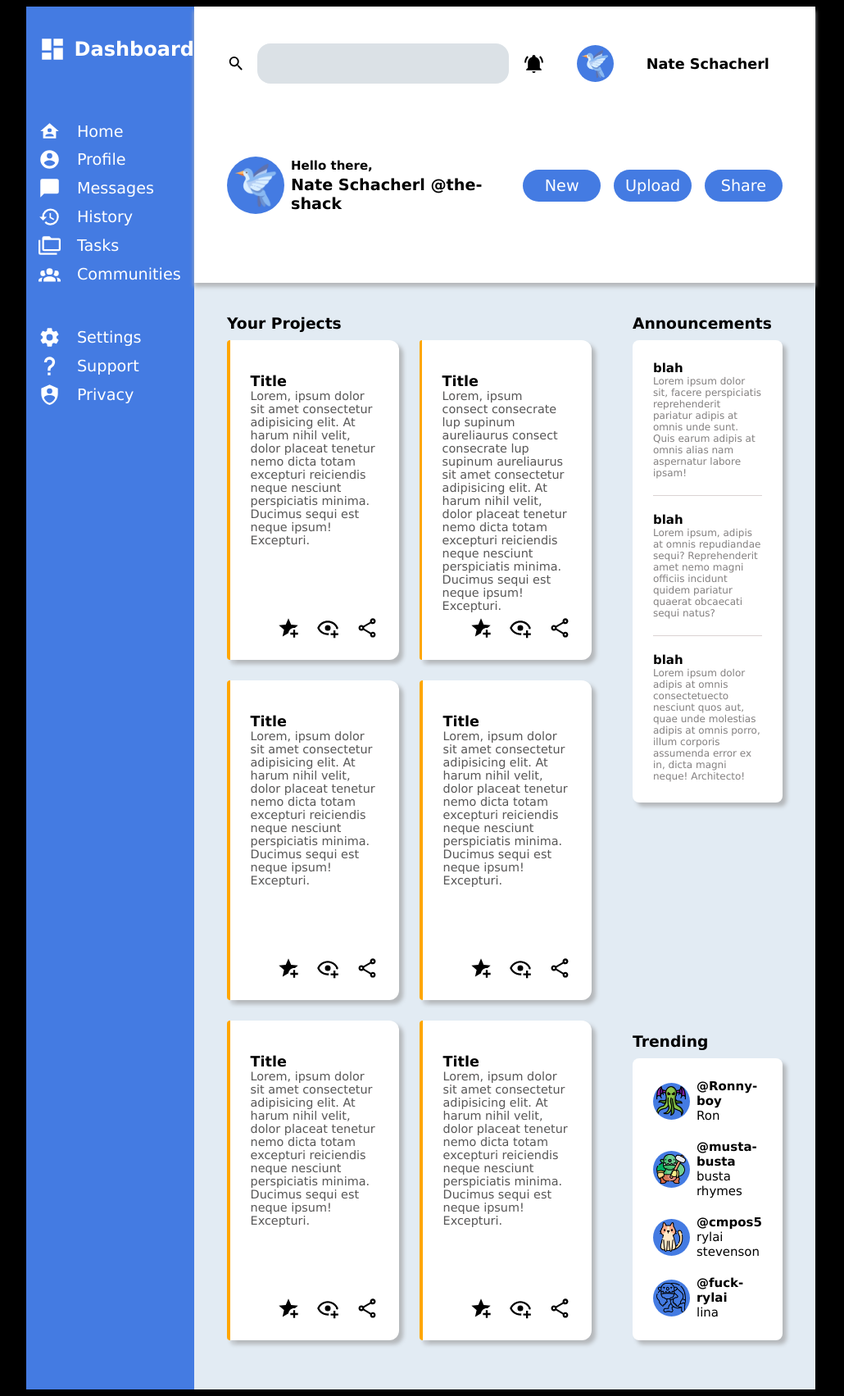
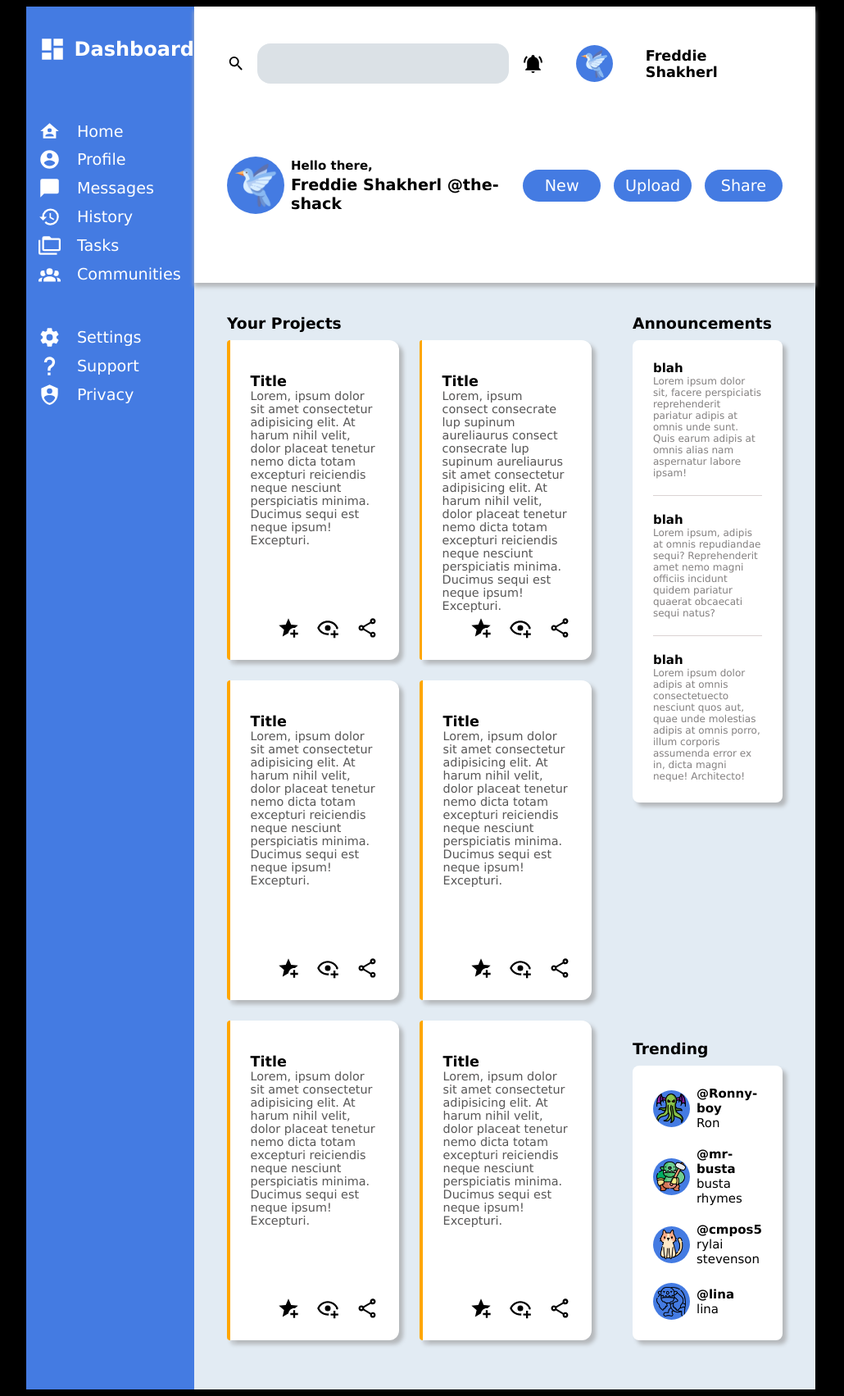
Before and after one commit to schacherlnate/admin-dashbord, a plain HTML site: page index.html in a window 1280 px wide. Shown: the whole page at 82% size, without its empty margins (158-1188 px from the left). Drawn offline with Linux system fonts and the light colour scheme.

Commit message:
change names of users

```diff
--- a/index.html
+++ b/index.html
@@ -33,14 +33,14 @@
                 <img src="./bell-ring.svg" alt="notification bell">
                 <a href="https://www.flaticon.com/free-icons/bird" title="bird icons">
                     <div class="profile-pic" id="the-shack"></div></a>
-                Nate Schacherl
+                Freddie Shakherl
             </div>
             <div class="handle">
                 <a href="https://www.flaticon.com/free-icons/bird" title="bird icons">
                     <div class="profile-pic" id="the-shack"></div></a>
                 <div class="handle-text">
                     <p>Hello there,</p>
-                    <p>Nate Schacherl @the-shack</p>
+                    <p>Freddie Shakherl @the-shack</p>
                 </div>
             </div>
             <div class="make-content">
@@ -158,9 +158,9 @@
                         </div>
                         <div class="trending-profile">
                             <a href="https://www.flaticon.com/free-icons/monster" title="monster icons">
-                                <div class="profile-pic" id="musta-busta"></div></a>
+                                <div class="profile-pic" id="mr-busta"></div></a>
                             <div class="prof-handle">
-                                <p>@musta-busta</p>
+                                <p>@mr-busta</p>
                                 <p>busta rhymes</p>
                             </div>
                         </div>
@@ -173,9 +173,9 @@
                         </div>
                         <div class="trending-profile">
                             <a href="https://www.flaticon.com/free-icons/monster" title="monster icons">
-                                <div class="profile-pic" id="fuck-rylai"></div></a>
+                                <div class="profile-pic" id="lina"></div></a>
                             <div class="prof-handle">
-                                <p>@fuck-rylai</p>
+                                <p>@lina</p>
                                 <p>lina</p>
                             </div>
                         </div>
--- a/stylesheet.css
+++ b/stylesheet.css
@@ -354,10 +354,10 @@ p {
     background-image: var(--ctuhulhu-profile-pic);
 }
 
-.profile-pic#musta-busta {
+.profile-pic#mr-busta {
     background-image: var(--orc-profile-pic);
 }
 
-.profile-pic#fuck-rylai {
+.profile-pic#lina {
     background-image: var(--ogre-profile-pic);
 }
```
